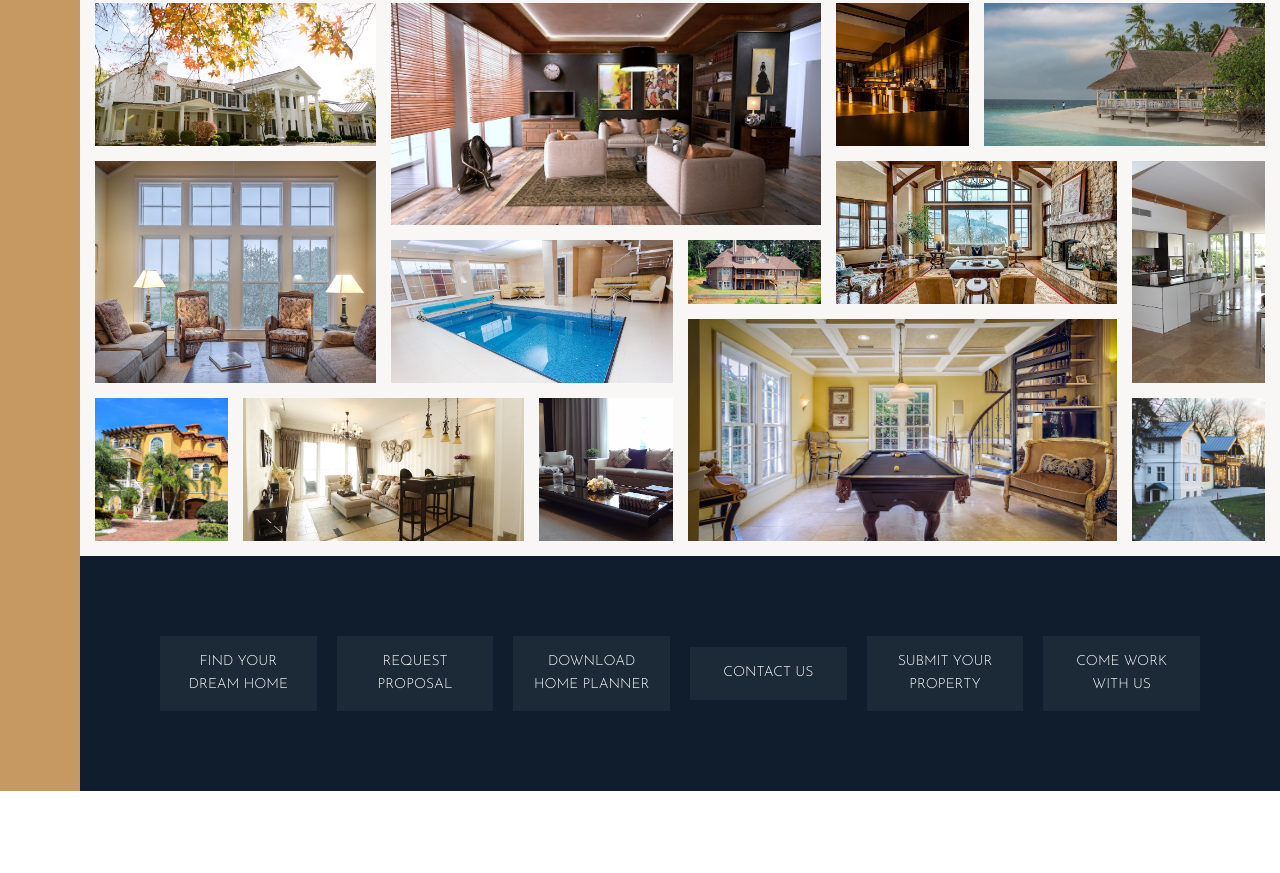
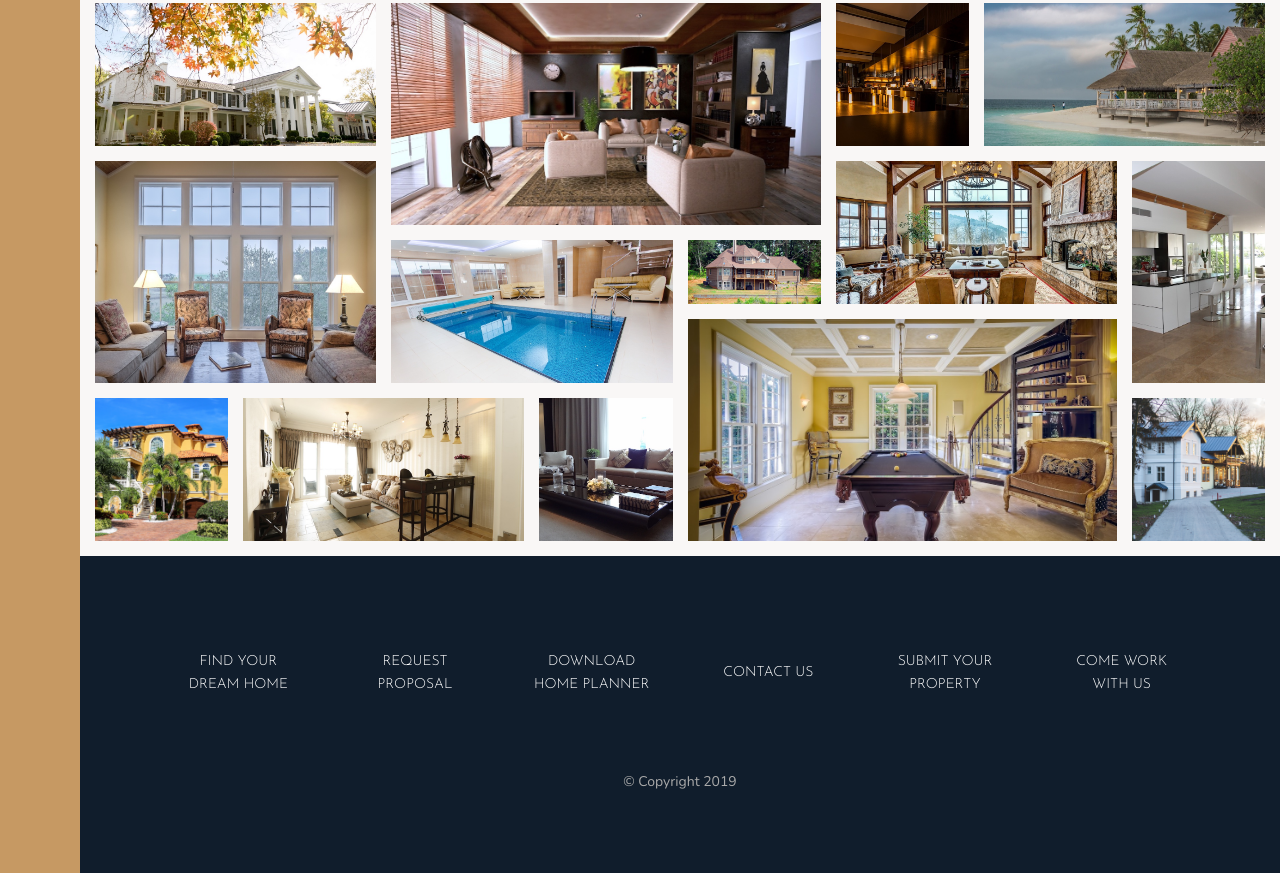
Before and after one commit to jaysig/nexter, a website: page index.html in a window 1280 px wide. Shown: the part 3108-3981 px from the top of the page. Before the commit the page ends 3899 px from the top, so only its background shows below. Drawn offline with nearby package versions, Linux system fonts and the light colour scheme.

Commit message:
Finished Footer

```diff
--- a/index.html
+++ b/index.html
@@ -315,6 +315,10 @@
             <li class="nav__item"><a href="#" class="nav__link">Submit your property</a></li>
             <li class="nav__item"><a href="#" class="nav__link">Come work with us</a></li>
         </ul>
+
+        <p class="copyright">
+            &copy; Copyright 2019
+        </p>
     </footer>
 </body>
 
--- a/sass/_footer.scss
+++ b/sass/_footer.scss
@@ -22,7 +22,24 @@
         text-align: center;
         padding: 1.5rem;
         display: block;
+        transition: all .2s;
 
+
+    }
+
+    &__link:hover,
+    &__link:active {
         background-color: rgba(#fff, .05);
+        transform: translateY(-3px);
     }
 }
+
+.copyright {
+    font-size: 1.4rem;
+    color: $color-grey-light-2;
+    margin-top: 6rem;
+    margin-left: auto;
+    margin-right: auto;
+    text-align: center;
+    width: 70%;
+}
```
Also changed, not shown: css/style.css.
